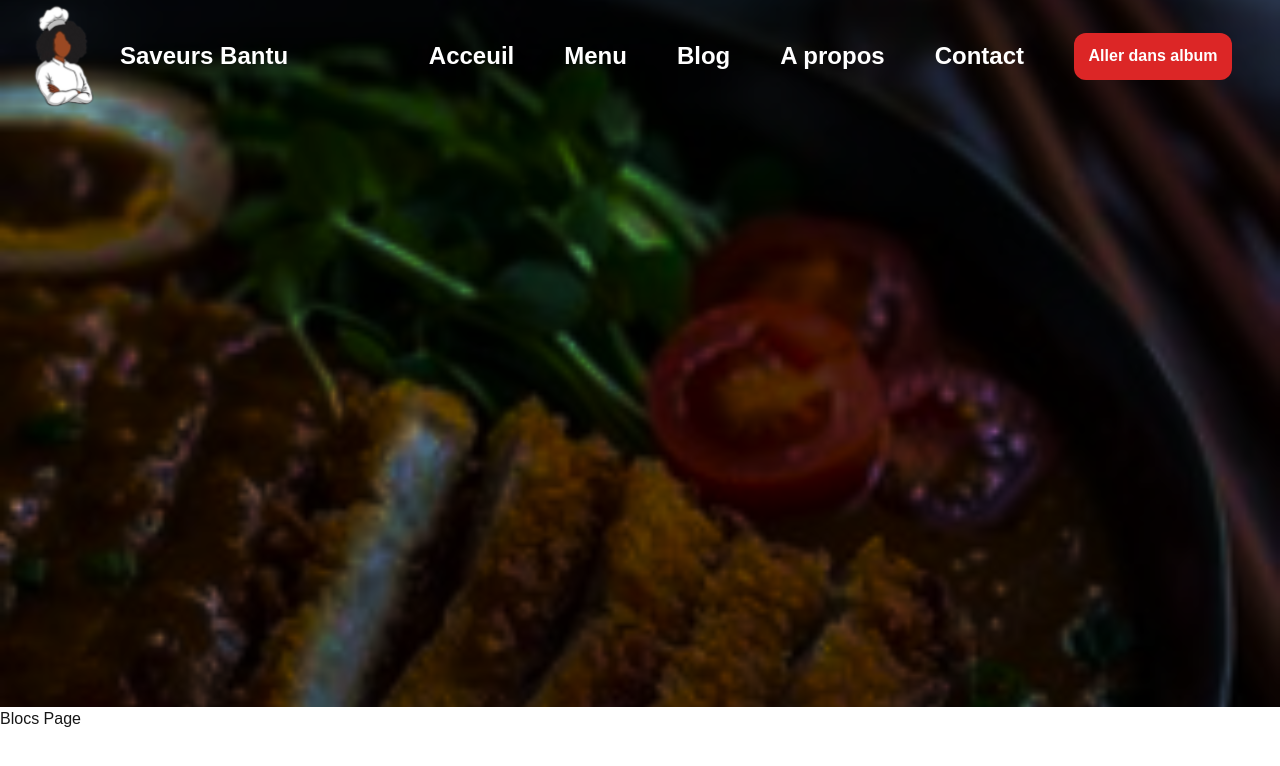
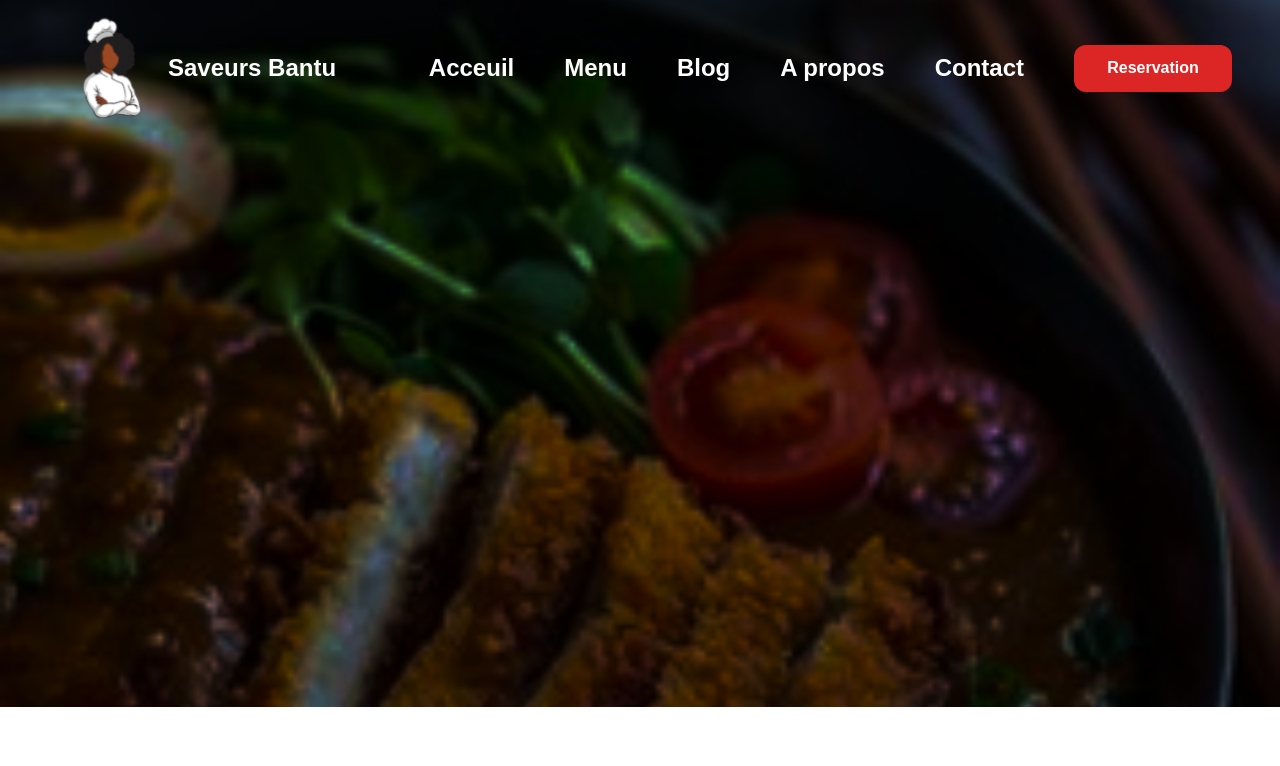
Before and after one commit to mandochrist13/restaurant, a Next.js app: page /mobile_blocs in a window 1280 px wide. Shown: the top 766 px of the page. Built offline with nearby package versions, Linux system fonts and the light colour scheme.

Commit message:
five commit

```diff
--- a/app/components/Header.jsx
+++ b/app/components/Header.jsx
@@ -6,7 +6,7 @@ export const Header = () => {
     <div>
       <header className={`${styles.header} `}>
         <nav className={`${styles.nav} flex justify-between w-full items-center text-center`}>
-          <div className="flex items-center ml-2 text-center ml-14">
+          <div className="flex items-center text-center ml-14 mt-3">
             <img
               src="/assets/logo.svg"
               alt=""
@@ -30,7 +30,7 @@ export const Header = () => {
             height={23}
             className={`${styles.menu}  mr-3 mt-3`}
           />
-          <div className="flex items-center text-center gap-[50px] mr-12">
+          <div className="flex items-center text-center gap-[50px] mr-12 mt-3">
             <ul className="flex gap-[50px]">
               <li className="font-bold leading-10 text-2xl  text-white">Acceuil</li>
               <li className="font-bold leading-10 text-2xl  text-white">Menu</li>
@@ -42,7 +42,7 @@ export const Header = () => {
               </li> */}
             </ul>
             <button className="font-bold text-base leading-9 rounded-xl bg-red-600 h-[47px] w-[158px] text-white ">
-              <Link href="./">Aller dans album</Link>
+              <Link href=""></Link>Reservation
             </button>
           </div>
         </nav>
--- a/app/components/header.module.css
+++ b/app/components/header.module.css
@@ -31,6 +31,10 @@
 }
 
 @media (max-width:640px){
+    .height{
+        width: 100%;
+        height: 283px;
+    }
     .menu{
         display: block;
     }
--- a/app/mobile_blocs/page.js
+++ b/app/mobile_blocs/page.js
@@ -5,7 +5,7 @@ export default function blocs () {
     return(
         <div>
             <Header />
-            <h1>Blocs Page</h1>
+
         </div>
     );
 }
```
Also changed, not shown: app/components/admins/Admins.jsx (added), app/components/mobile_blocs/Section1.jsx (added), app/components/mobile_blocs/Section2.jsx (added), app/components/mobile_blocs/Section3.jsx (added), app/components/mobile_blocs/Section4.jsx (added), app/components/mobile_blocs/Section5.jsx (added), app/components/mobile_blocs/Section6.jsx (added), app/components/mobile_blocs/Section7.jsx (added).
